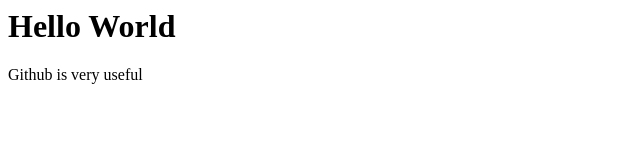
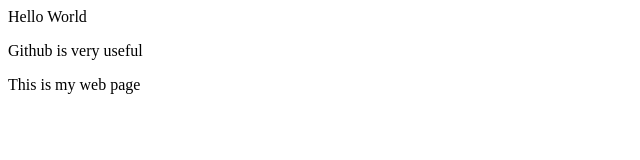
Before and after one commit to tyler-lee/tyler-lee.github.io, a plain HTML site: page index.html in a window 1280 px wide. Shown: the whole page, without its empty margins (0-640 px from the left). Drawn offline with Linux system fonts and the light colour scheme.

Commit message:
改成ssh访问github后的测试用例

```diff
--- a/index.html
+++ b/index.html
@@ -1,6 +1,7 @@
 <html>
+	<head> Hello World </head>
 	<body>
-		<h1> Hello World </h1>
 		<p> Github is very useful </p>
+		<p> This is my web page </p>
 	</body>
 </html>
```
